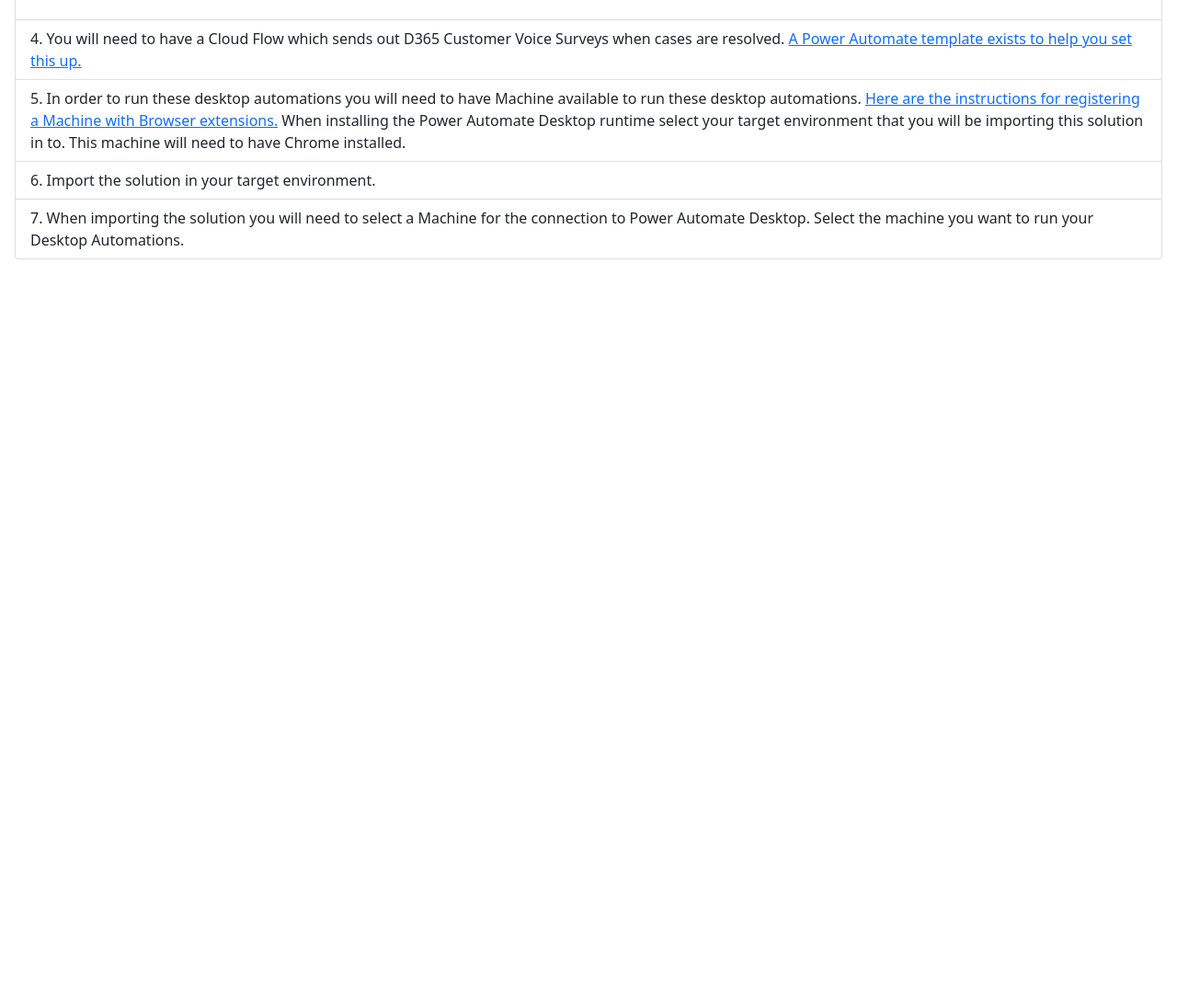
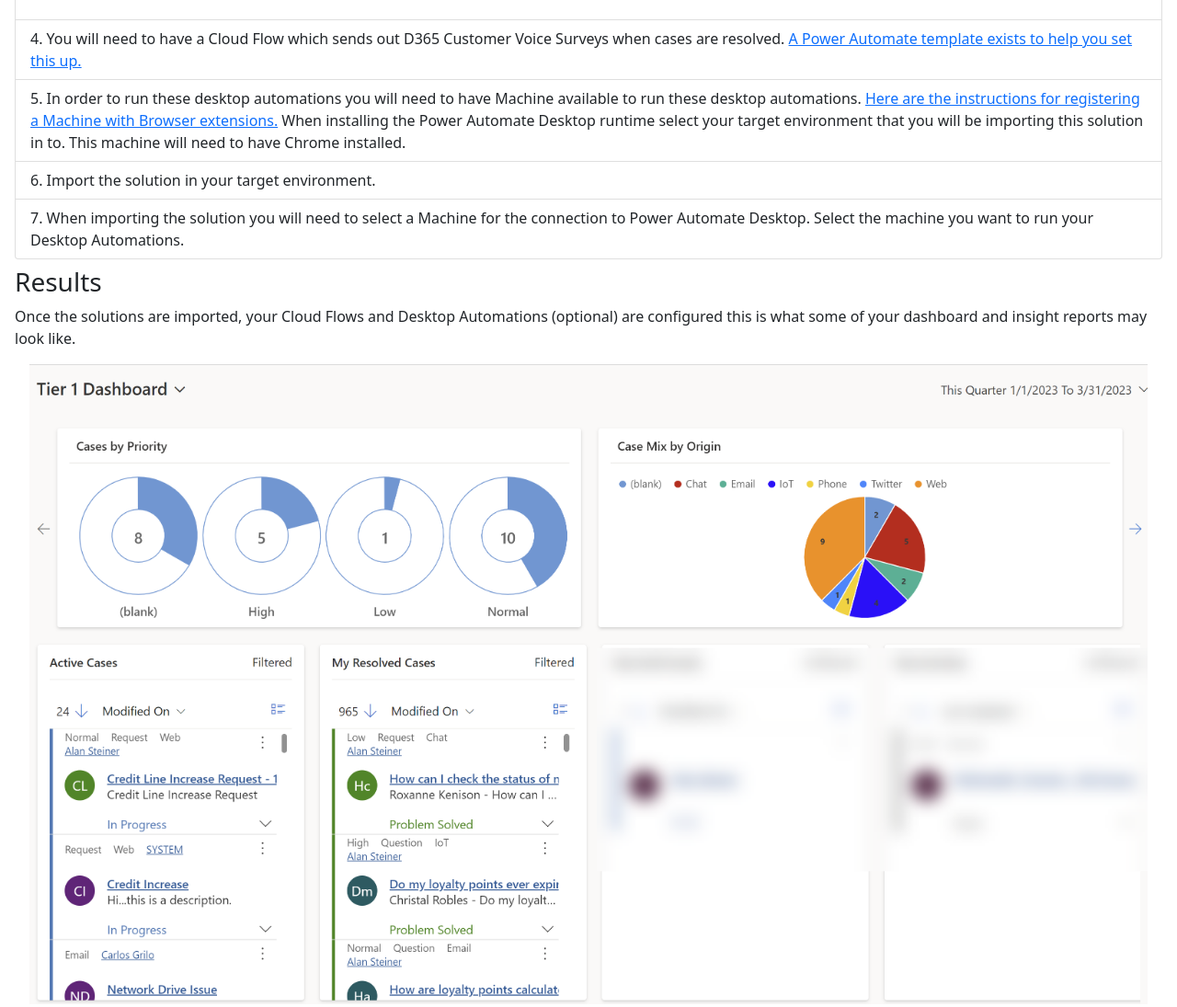
Before and after one commit to chrisscalzo/D365-Analytics-Simulator-Docs, a plain HTML site: page index.html in a window 1280 px wide. Shown: the part 5549-6644 px from the top of the page at 92% size. Before the commit the page ends 5847 px from the top, so only its background shows below. Drawn offline with nearby package versions, Linux system fonts and the light colour scheme.

Commit message:
Added results section

```diff
--- a/index.html
+++ b/index.html
@@ -85,6 +85,11 @@
         <li class="list-group-item">Import the solution in your target environment.</li>
         <li class="list-group-item">When importing the solution you will need to select a Machine for the connection to Power Automate Desktop. Select the machine you want to run your Desktop Automations.</li>
     </ol>
+    <h3 class="mt-2">Results</h3>
+    <p>Once the solutions are imported, your Cloud Flows and Desktop Automations (optional) are configured this is what some of your dashboard and insight reports may look like.</p>
+    <p class="m-3"><img src="img/demo-data-simulator-result-dashboard-1.png" class="img-fluid"></p>
+    <p class="m-3"><img src="img/demo-data-simulator-result-dashboard-2.png" class="img-fluid"></p>
+    <p class="m-3"><img src="img/demo-data-simulator-result-case-insights.png" class="img-fluid"></p>
     <!-- Optional JavaScript; choose one of the two! -->
 
     <!-- Option 1: Bootstrap Bundle with Popper -->
```
Also changed, not shown: img/demo-data-simulator-result-case-insights.png (added), img/demo-data-simulator-result-dashboard-1.png (added), img/demo-data-simulator-result-dashboard-2.png (added).
